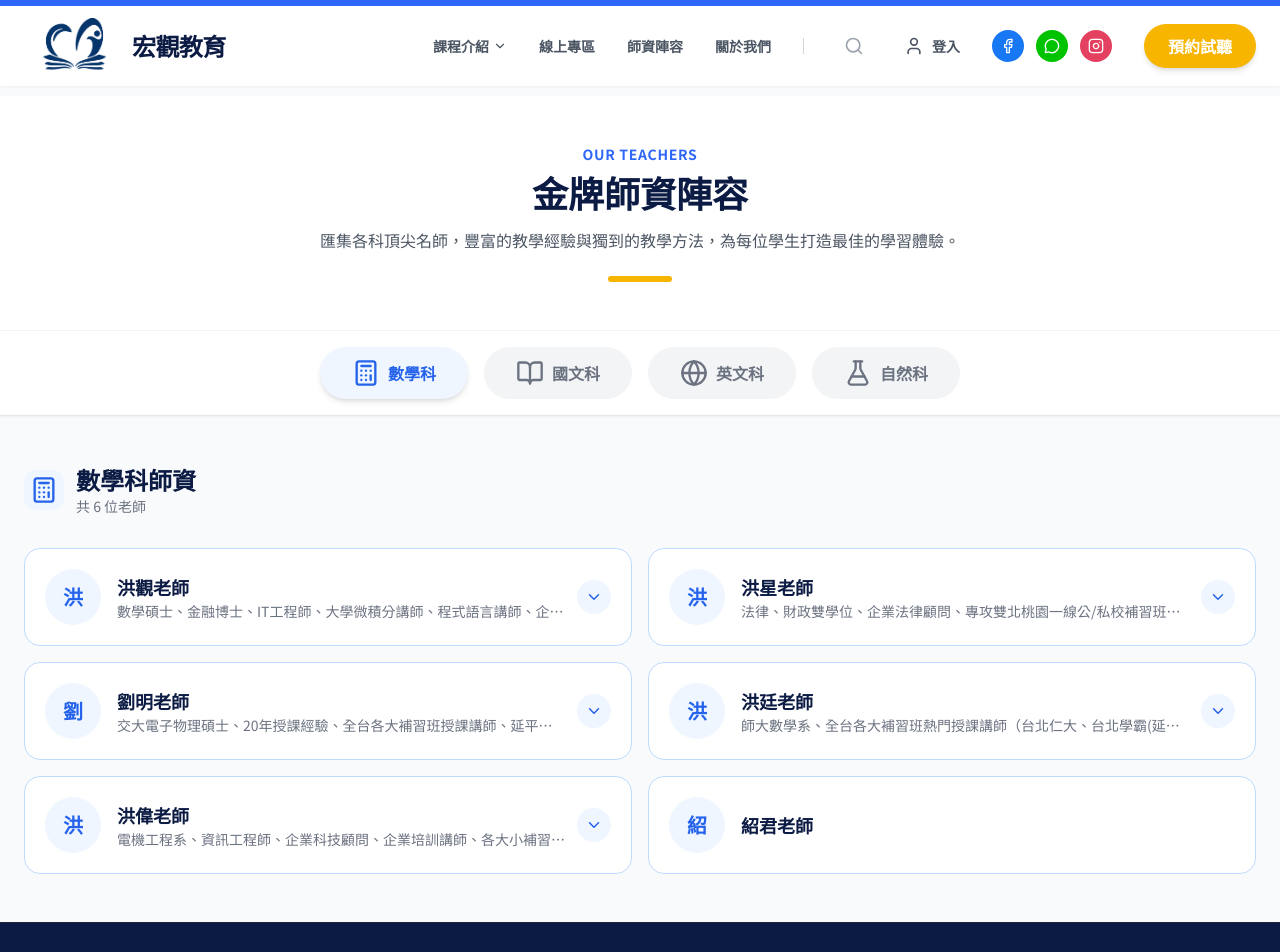
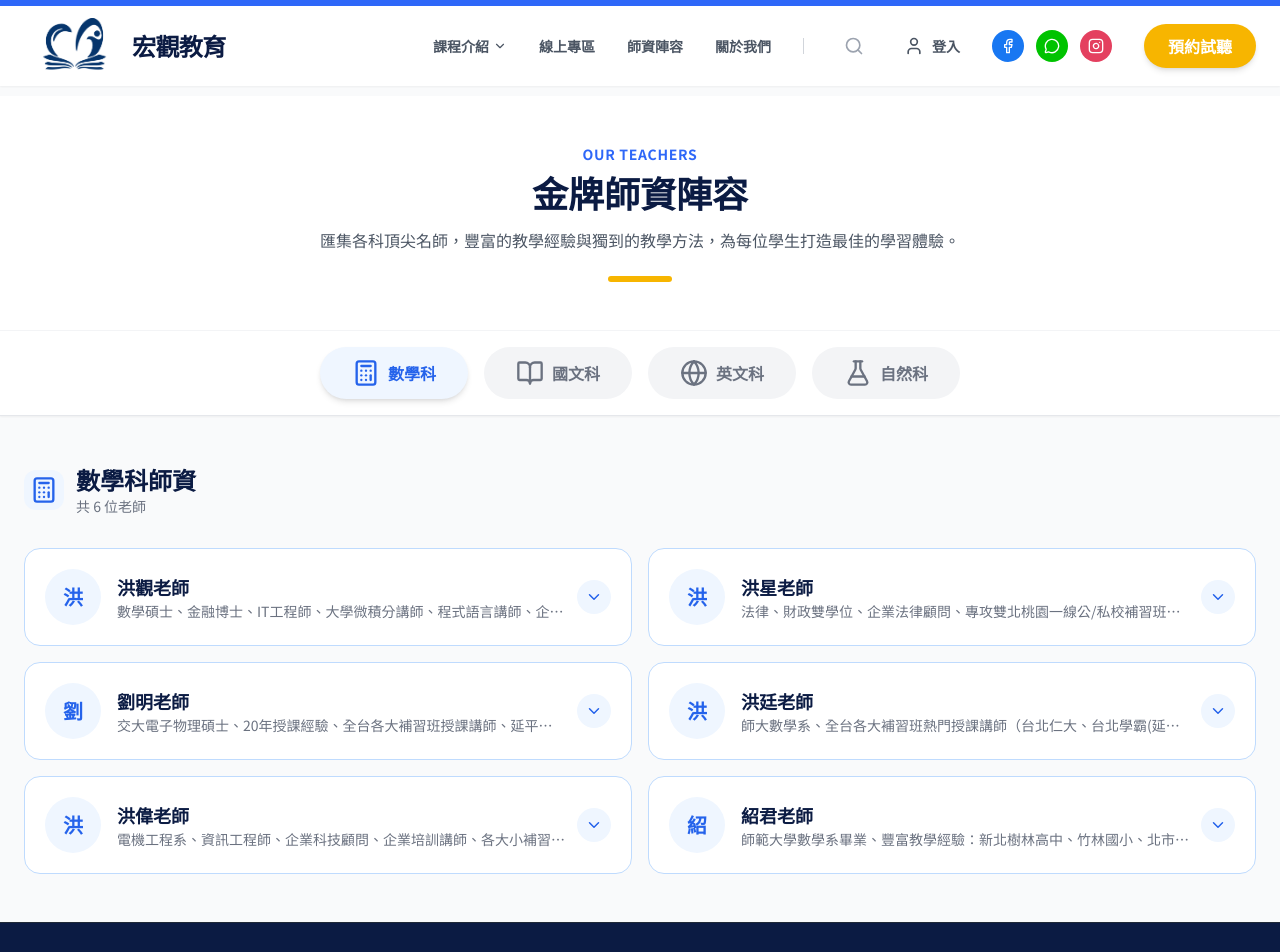
Before and after one commit to Woden0409/hgmathno1, a React (Vite) app: page /teachers in a window 1280 px wide. Shown: the top 952 px of the page. Built offline with nearby package versions, Linux system fonts and the light colour scheme.

Commit message:
更新師資：紹君老師、小陸老師新增資料
Co-Authored-By: Claude Opus 4.6 (1M context) <noreply@anthropic.com>

```diff
--- a/pages/TeachersPage.tsx
+++ b/pages/TeachersPage.tsx
@@ -53,8 +53,8 @@ const SUBJECTS: Subject[] = [
       },
       {
         name: '紹君老師',
-        intro: '',
-        style: '',
+        intro: '師範大學數學系畢業、豐富教學經驗：新北樹林高中、竹林國小、北市學一文理、北市學冠文理、新北文綦文理、北市哈瑞克文理',
+        style: '師範體系畢業，受過專業教育學程訓練，108課綱的先鋒者，在傳統填鴨與當代素養中力求突破創新，擅長教應用情境題之解析，善用反詰法與學生互動，從中幫助學生發現問題並學習解決的能力，是忠實的蘇格拉底學派擁護者，即啟發式教學。',
       },
     ],
   },
@@ -108,8 +108,8 @@ const SUBJECTS: Subject[] = [
       },
       {
         name: '小陸老師',
-        intro: '',
-        style: '',
+        intro: '本班專任英文教師，以生動活潑的風格與多元的教學素材讓學生愛上英文，深受學生家長肯定',
+        style: '重視學生個別差異，會先了解孩子的性格、學習狀態與需求，並據此調整教學方式。教學中重視互動、理解與參與感，讓學生在穩定的狀態下學習。英語教學強調基礎打底，從發音、字彙、句型、文法到閱讀理解循序建立能力。不以死背單字為主要方式，而是透過閱讀、情境理解與反覆練習，培養語感與實際運用能力。常結合影視、音樂與生活化素材，讓英文學習更貼近日常、提升學生興趣。',
       },
     ],
   },
```
Also changed, not shown: 2 other files (tests, documents, lock files or other folders).
